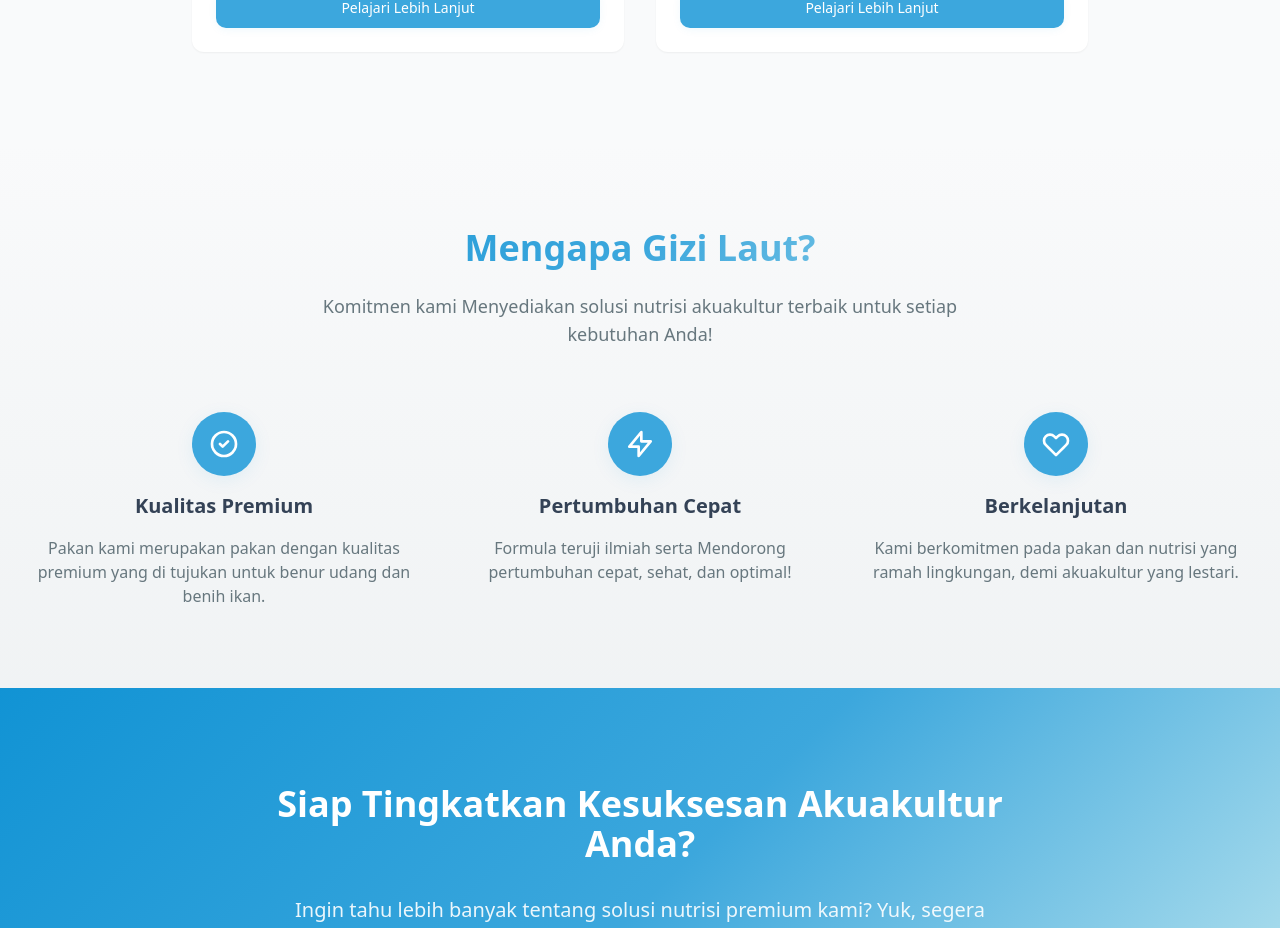
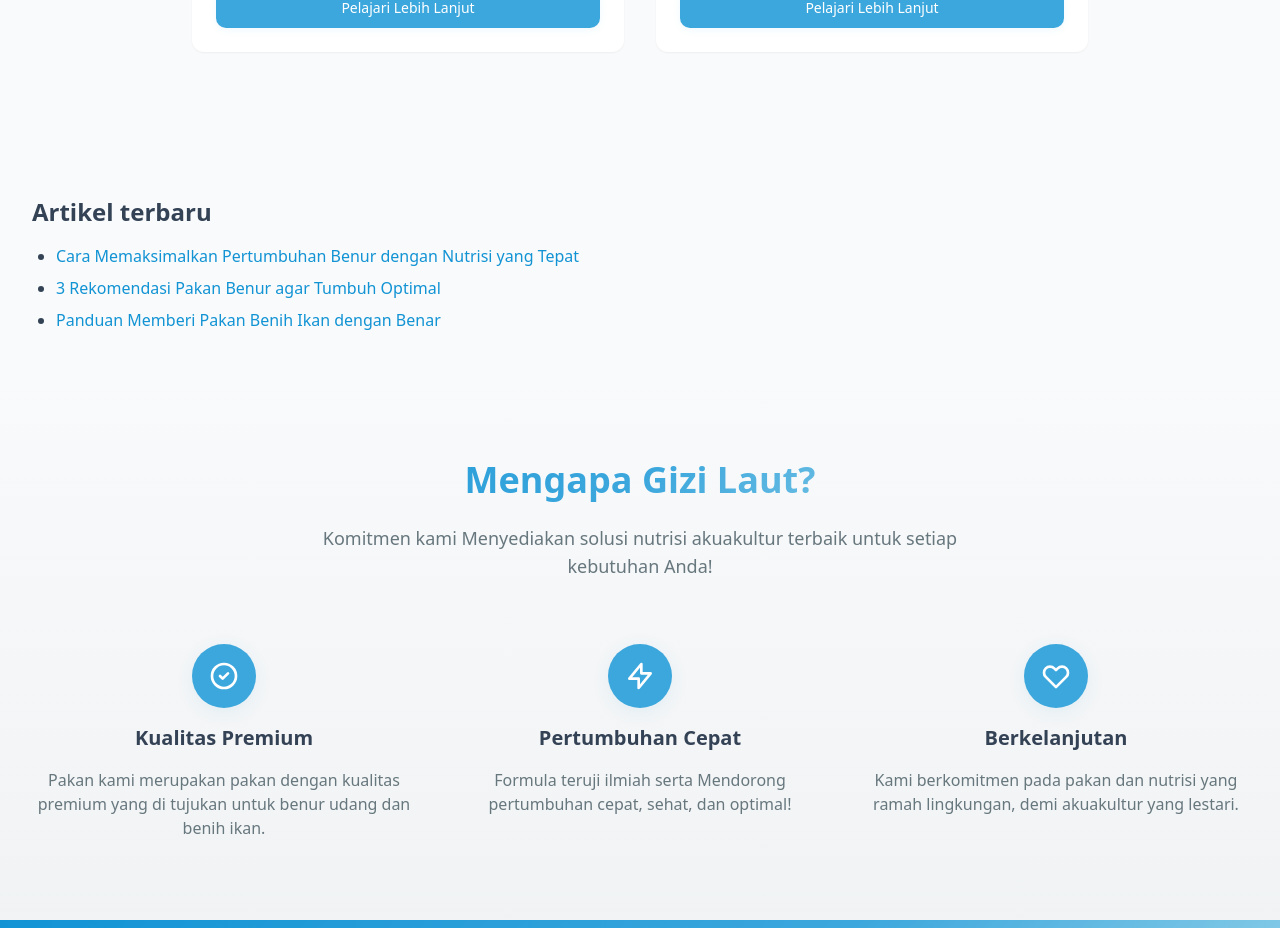
Before and after one commit to GiziLaut/gizilaut-ocean-elegance, a React (Vite) app: page / in a window 1280 px wide. Shown: the part 1585-2513 px from the top of the page. Built offline with nearby package versions, Linux system fonts and the light colour scheme.

Commit message:
update Home.tsx

```diff
--- a/src/pages/Home.tsx
+++ b/src/pages/Home.tsx
@@ -78,7 +78,7 @@
               <CardHeader className="text-center pb-4">
                 <img
                   src="/ikan Gizi Laut Transparent.png"
-                    alt="Pakan Benur"
+                  alt="Pakan Benih Ikan"
                   className="w-21 h-21 object-cover rounded-full mx-auto mb-4 animate-float"
                 />
                 <CardTitle className="text-2xl text-gradient-ocean">Pakan Benih Ikan</CardTitle>
@@ -98,6 +98,30 @@
               </CardContent>
             </Card>
           </div>
+        </div>
+      </section>
+
+      {/* Artikel terbaru (internal links kuat dari homepage) */}
+      <section className="py-12">
+        <div className="container mx-auto px-4 sm:px-6 lg:px-8">
+          <h2 className="text-2xl font-semibold mb-4">Artikel terbaru</h2>
+          <ul className="list-disc ml-6 space-y-2">
+            <li>
+              <Link to="/blog/cara-memaksimalkan-pertumbuhan-benur/" className="text-primary hover:underline">
+                Cara Memaksimalkan Pertumbuhan Benur dengan Nutrisi yang Tepat
+              </Link>
+            </li>
+            <li>
+              <Link to="/blog/rekomendasi-pakan-benur-terbaik/" className="text-primary hover:underline">
+                3 Rekomendasi Pakan Benur agar Tumbuh Optimal
+              </Link>
+            </li>
+            <li>
+              <Link to="/blog/panduan-pakan-benih-ikan/" className="text-primary hover:underline">
+                Panduan Memberi Pakan Benih Ikan dengan Benar
+              </Link>
+            </li>
+          </ul>
         </div>
       </section>
 
```
Lines whose indentation alone changed are shown as unchanged.
